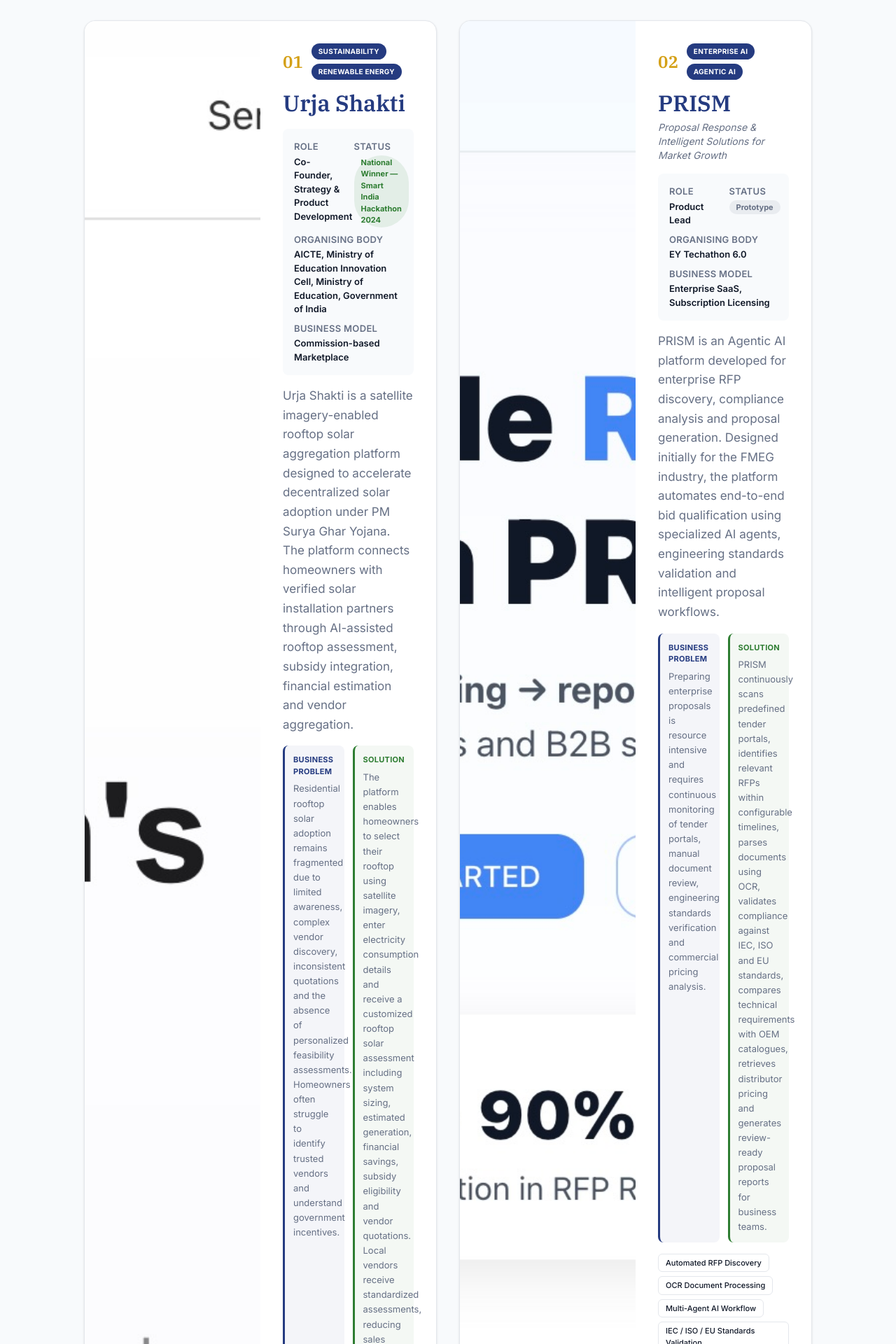
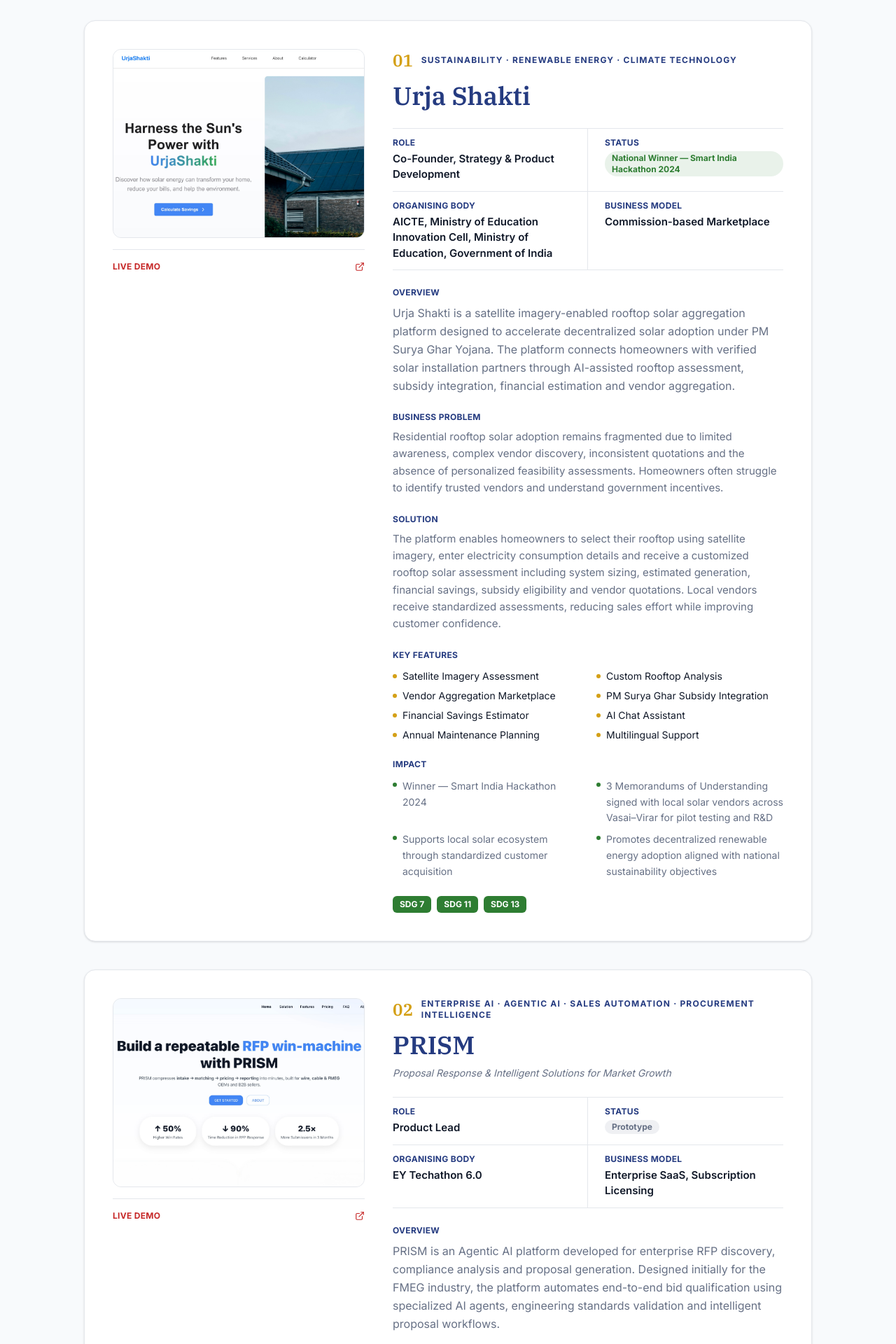
Before and after one commit to bhushannaik20/bhushan-portfolio, a Next.js app: page / in a window 1280 px wide. Shown: the part 4040-5960 px from the top of the page at 70% size. Built offline with nearby package versions, Linux system fonts and the light colour scheme.

Commit message:
Fix broken card layout: revert to single-column full-width cards with clean metadata grid

```diff
--- a/components/consulting/CaseBlock.tsx
+++ b/components/consulting/CaseBlock.tsx
@@ -13,127 +13,117 @@
   const orderNumber = String(index + 1).padStart(2, "0");
 
   return (
-    <div className="overflow-hidden rounded-2xl border border-border bg-white shadow-sm">
-      <div className="grid grid-cols-1 lg:grid-cols-2">
-        <div className="relative aspect-[4/3] lg:aspect-auto">
+    <div className="rounded-2xl border border-border bg-white p-6 shadow-sm lg:p-10">
+      <div className="grid grid-cols-1 gap-10 lg:grid-cols-[360px_1fr]">
+        <div>
+          <div className="relative aspect-[4/3] overflow-hidden rounded-xl border border-border bg-surface">
             <Image
               src={`/images/consulting/${caseItem.id}/cover.jpg`}
               alt={caseItem.title}
               fill
               className="object-cover"
-            sizes="(max-width: 1024px) 100vw, 50vw"
+              sizes="(max-width: 1024px) 100vw, 360px"
             />
           </div>
 
-        <div className="flex flex-col p-6 lg:p-8">
-          <div className="flex items-center gap-3">
-            <span className="font-serif text-2xl font-bold text-gold">
-              {orderNumber}
+          <Link
+            href={caseItem.presentationDeckUrl}
+            target="_blank"
+            rel="noopener noreferrer"
+            className="mt-4 flex items-center justify-between border-t border-border pt-4 text-xs font-bold uppercase tracking-wide text-crimson"
+          >
+            Presentation Deck
+            <ExternalLink className="h-3.5 w-3.5" strokeWidth={2} />
+          </Link>
+        </div>
+
+        <div>
+          <p className="text-xs font-bold uppercase tracking-[0.1em] text-navy">
+            {caseItem.consultingDomain.join(" · ")}
+          </p>
+
+          <h3 className="mt-3 font-serif text-4xl font-bold leading-tight text-navy">
+            {caseItem.title}
+          </h3>
+
+          <div className="mt-6 grid grid-cols-1 border-t border-border sm:grid-cols-2">
+            <div className="border-b border-border py-3 sm:border-r sm:pr-6">
+              <p className="text-xs font-bold uppercase tracking-wide text-navy">
+                Domain
+              </p>
+              <p className="mt-1 text-[15px] font-semibold text-text-primary">
+                {caseItem.consultingDomain.join(" · ")}
+              </p>
+            </div>
+            <div className="border-b border-border py-3 sm:pl-6">
+              <p className="text-xs font-bold uppercase tracking-wide text-navy">
+                Client
+              </p>
+              <p className="mt-1 text-[15px] font-semibold text-text-primary">
+                {caseItem.client}
+              </p>
+            </div>
+            <div className="border-b border-border py-3 sm:border-r sm:pr-6">
+              <p className="text-xs font-bold uppercase tracking-wide text-navy">
+                Organising Body
+              </p>
+              <p className="mt-1 text-[15px] font-semibold text-text-primary">
+                {caseItem.organisingBody.join(", ")}
+              </p>
+            </div>
+            <div className="border-b border-border py-3 sm:pl-6">
+              <p className="text-xs font-bold uppercase tracking-wide text-navy">
+                {caseItem.competition ? "Competition" : "Status"}
+              </p>
+              <p className="mt-1 text-[15px] font-semibold text-text-primary">
+                {caseItem.competition ?? caseItem.status}
+              </p>
+            </div>
+          </div>
+
+          <div className="mt-6">
+            <p className="text-xs font-bold uppercase tracking-wide text-navy">
+              Overview
+            </p>
+            <p className="mt-2 text-[15px] leading-relaxed text-text-muted lg:text-base">
+              {caseItem.executiveSummary}
+            </p>
+          </div>
+
+          <div className="mt-6">
+            <p className="text-xs font-bold uppercase tracking-wide text-navy">
+              Business Challenge
+            </p>
+            <p className="mt-2 text-[15px] leading-relaxed text-text-muted">
+              {caseItem.businessChallenge}
+            </p>
+          </div>
+
+          <div className="mt-6">
+            <p className="text-xs font-bold uppercase tracking-wide text-navy">
+              Strategic Recommendation
+            </p>
+            <div className="mt-3 grid grid-cols-1 gap-x-6 gap-y-2 sm:grid-cols-2">
+              {caseItem.strategicRecommendation.map((point, i) => (
+                <div key={i} className="flex items-start gap-2">
+                  <span className="mt-1.5 h-1.5 w-1.5 shrink-0 rounded-full bg-gold" />
+                  <span className="text-sm leading-relaxed text-text-muted">
+                    {point}
                   </span>
-            <div className="flex flex-wrap gap-1.5">
-              {caseItem.consultingDomain.slice(0, 2).map((d) => (
-                <span
-                  key={d}
-                  className="rounded-full bg-navy px-2.5 py-1 text-[10px] font-bold uppercase tracking-wide text-white"
-                >
-                  {d}
-                </span>
+                </div>
               ))}
             </div>
           </div>
 
-          <h3 className="mt-3 font-serif text-2xl font-bold text-navy lg:text-[32px]">
-            {caseItem.title}
-          </h3>
-
-          <div className="mt-4 grid grid-cols-2 gap-x-4 gap-y-2 rounded-lg bg-surface p-4 text-[13px]">
-            <div>
-              <p className="font-semibold uppercase tracking-wide text-text-muted">
-                Client
-              </p>
-              <p className="mt-0.5 font-semibold text-text-primary">
-                {caseItem.client}
-              </p>
-            </div>
-            <div>
-              <p className="font-semibold uppercase tracking-wide text-text-muted">
-                Status
-              </p>
-              <span className="mt-0.5 inline-block rounded-full bg-navy/10 px-2.5 py-0.5 text-[11px] font-bold text-navy">
-                {caseItem.status}
-              </span>
-            </div>
-            <div className="col-span-2">
-              <p className="font-semibold uppercase tracking-wide text-text-muted">
-                Organising Body
-              </p>
-              <p className="mt-0.5 font-semibold text-text-primary">
-                {caseItem.organisingBody.join(", ")}
-              </p>
-            </div>
-            {caseItem.competition && (
-              <div className="col-span-2">
-                <p className="font-semibold uppercase tracking-wide text-text-muted">
-                  Competition
-                </p>
-                <p className="mt-0.5 font-semibold text-text-primary">
-                  {caseItem.competition}
-                </p>
-              </div>
-            )}
-          </div>
-
-          <p className="mt-4 text-[15px] leading-relaxed text-text-muted lg:text-[17px]">
-            {caseItem.executiveSummary}
-          </p>
-
-          <div className="mt-4 rounded-lg border-l-[3px] border-navy bg-navy/5 p-3">
-            <p className="text-[11px] font-bold uppercase tracking-wide text-navy">
-              Business Challenge
-            </p>
-            <p className="mt-1.5 text-[13px] leading-relaxed text-text-muted">
-              {caseItem.businessChallenge}
-            </p>
-          </div>
-
-          <div className="mt-4">
-            <p className="text-[11px] font-bold uppercase tracking-wide text-navy">
-              Strategic Recommendation
-            </p>
-            <ul className="mt-2 space-y-1.5">
-              {caseItem.strategicRecommendation.slice(0, 5).map((point, i) => (
-                <li
-                  key={i}
-                  className="flex gap-2 text-[13px] leading-relaxed text-text-muted"
-                >
-                  <span className="mt-1.5 h-1 w-1 shrink-0 rounded-full bg-forest" />
-                  {point}
-                </li>
-              ))}
-            </ul>
-          </div>
-
-          <div className="mt-4 flex flex-wrap gap-1.5">
+          <div className="mt-6 flex flex-wrap gap-2">
             {caseItem.frameworks.map((framework) => (
               <span
                 key={framework}
-                className="rounded-md bg-forest px-2.5 py-1 text-[11px] font-bold text-white"
+                className="rounded-md bg-forest px-2.5 py-1 text-xs font-bold text-white"
               >
                 {framework}
               </span>
             ))}
-          </div>
-
-          <div className="mt-auto pt-6">
-            <Link
-              href={caseItem.presentationDeckUrl}
-              target="_blank"
-              rel="noopener noreferrer"
-              className="inline-flex w-full items-center justify-center gap-2 rounded-lg bg-navy px-6 py-3 text-xs font-bold uppercase tracking-wide text-white transition-colors hover:bg-navy-light"
-            >
-              Presentation Deck
-              <ExternalLink className="h-3.5 w-3.5" strokeWidth={2} />
-            </Link>
           </div>
         </div>
       </div>
--- a/components/consulting/ConsultingSection.tsx
+++ b/components/consulting/ConsultingSection.tsx
@@ -17,7 +17,7 @@
           transformation and financial inclusion.
         </p>
 
-        <div className="mt-16 grid grid-cols-1 gap-8 lg:grid-cols-2">
+        <div className="mt-16 space-y-10">
           {CONSULTING_CASES.map((caseItem, index) => (
             <CaseBlock key={caseItem.id} caseItem={caseItem} index={index} />
           ))}
--- a/components/innovation/InnovationSection.tsx
+++ b/components/innovation/InnovationSection.tsx
@@ -17,7 +17,7 @@
           engineering, healthcare and embedded systems.
         </p>
 
-        <div className="mt-16 grid grid-cols-1 gap-8 lg:grid-cols-2">
+        <div className="mt-16 space-y-10">
           {PROJECTS.map((project, index) => (
             <ProjectBlock key={project.id} project={project} index={index} />
           ))}
--- a/components/innovation/ProjectBlock.tsx
+++ b/components/innovation/ProjectBlock.tsx
@@ -14,166 +14,168 @@
   const orderNumber = String(index + 1).padStart(2, "0");
 
   return (
-    <div className="overflow-hidden rounded-2xl border border-border bg-white shadow-sm">
-      <div className="grid grid-cols-1 lg:grid-cols-2">
-        {/* Image column */}
-        <div className="relative aspect-[4/3] lg:aspect-auto">
+    <div className="rounded-2xl border border-border bg-white p-6 shadow-sm lg:p-10">
+      <div className="grid grid-cols-1 gap-10 lg:grid-cols-[360px_1fr]">
+        {/* Image + CTA */}
+        <div>
+          <div className="relative aspect-[4/3] overflow-hidden rounded-xl border border-border bg-surface">
             <Image
               src={`/images/projects/${project.id}/cover.jpg`}
               alt={project.title}
               fill
               className="object-cover"
-            sizes="(max-width: 1024px) 100vw, 50vw"
+              sizes="(max-width: 1024px) 100vw, 360px"
             />
           </div>
 
-        {/* Content column */}
-        <div className="flex flex-col p-6 lg:p-8">
+          {(project.liveDemoUrl || project.publicationUrl) && (
+            <Link
+              href={project.liveDemoUrl ?? project.publicationUrl ?? "#"}
+              target="_blank"
+              rel="noopener noreferrer"
+              className="mt-4 flex items-center justify-between border-t border-border pt-4 text-xs font-bold uppercase tracking-wide text-crimson"
+            >
+              {project.liveDemoUrl ? "Live Demo" : "View Publication"}
+              <ExternalLink className="h-3.5 w-3.5" strokeWidth={2} />
+            </Link>
+          )}
+        </div>
+
+        {/* Content */}
+        <div>
           <div className="flex items-center gap-3">
             <span className="font-serif text-2xl font-bold text-gold">
               {orderNumber}
             </span>
-            <div className="flex flex-wrap gap-1.5">
-              {project.metadata.domain.slice(0, 2).map((d) => (
-                <span
-                  key={d}
-                  className="rounded-full bg-navy px-2.5 py-1 text-[10px] font-bold uppercase tracking-wide text-white"
-                >
-                  {d}
-                </span>
-              ))}
-            </div>
+            <p className="text-xs font-bold uppercase tracking-[0.1em] text-navy">
+              {project.metadata.domain.join(" · ")}
+            </p>
           </div>
 
-          <h3 className="mt-3 font-serif text-2xl font-bold text-navy lg:text-[32px]">
+          <h3 className="mt-3 font-serif text-4xl font-bold leading-tight text-navy">
             {project.title}
           </h3>
           {project.subtitle && (
-            <p className="mt-1 text-sm italic text-text-muted">
+            <p className="mt-2 text-sm italic text-text-muted">
               {project.subtitle}
             </p>
           )}
 
-          <div className="mt-4 grid grid-cols-2 gap-x-4 gap-y-2 rounded-lg bg-surface p-4 text-[13px]">
-            <div>
-              <p className="font-semibold uppercase tracking-wide text-text-muted">
+          {/* Metadata 2x2 grid */}
+          <div className="mt-6 grid grid-cols-1 border-t border-border sm:grid-cols-2">
+            <div className="border-b border-border py-3 sm:border-r sm:pr-6">
+              <p className="text-xs font-bold uppercase tracking-wide text-navy">
                 Role
               </p>
-              <p className="mt-0.5 font-semibold text-text-primary">
+              <p className="mt-1 text-[15px] font-semibold text-text-primary">
                 {project.metadata.role}
               </p>
             </div>
-            <div>
-              <p className="font-semibold uppercase tracking-wide text-text-muted">
+            <div className="border-b border-border py-3 sm:pl-6">
+              <p className="text-xs font-bold uppercase tracking-wide text-navy">
                 Status
               </p>
               <span
-                className={`mt-0.5 inline-block rounded-full px-2.5 py-0.5 text-[11px] font-bold ${getStatusBadgeClasses(
+                className={`mt-1 inline-block rounded-full px-2.5 py-0.5 text-xs font-bold ${getStatusBadgeClasses(
                   project.metadata.status
                 )}`}
               >
                 {project.metadata.status}
               </span>
             </div>
-            <div className="col-span-2">
-              <p className="font-semibold uppercase tracking-wide text-text-muted">
+            <div className="border-b border-border py-3 sm:border-r sm:pr-6">
+              <p className="text-xs font-bold uppercase tracking-wide text-navy">
                 Organising Body
               </p>
-              <p className="mt-0.5 font-semibold text-text-primary">
+              <p className="mt-1 text-[15px] font-semibold text-text-primary">
                 {project.metadata.organisingBody.join(", ")}
               </p>
             </div>
             {project.metadata.businessModel && (
-              <div className="col-span-2">
-                <p className="font-semibold uppercase tracking-wide text-text-muted">
+              <div className="border-b border-border py-3 sm:pl-6">
+                <p className="text-xs font-bold uppercase tracking-wide text-navy">
                   Business Model
                 </p>
-                <p className="mt-0.5 font-semibold text-text-primary">
+                <p className="mt-1 text-[15px] font-semibold text-text-primary">
                   {project.metadata.businessModel}
                 </p>
               </div>
             )}
           </div>
 
-          <p className="mt-4 text-[15px] leading-relaxed text-text-muted lg:text-[17px]">
+          <div className="mt-6">
+            <p className="text-xs font-bold uppercase tracking-wide text-navy">
+              Overview
+            </p>
+            <p className="mt-2 text-[15px] leading-relaxed text-text-muted lg:text-base">
               {project.executiveOverview}
             </p>
+          </div>
 
-          <div className="mt-4 grid grid-cols-1 gap-3 sm:grid-cols-2">
-            <div className="rounded-lg border-l-[3px] border-navy bg-navy/5 p-3">
-              <p className="text-[11px] font-bold uppercase tracking-wide text-navy">
+          <div className="mt-6">
+            <p className="text-xs font-bold uppercase tracking-wide text-navy">
               Business Problem
             </p>
-              <p className="mt-1.5 text-[13px] leading-relaxed text-text-muted">
+            <p className="mt-2 text-[15px] leading-relaxed text-text-muted">
               {project.businessProblem}
             </p>
           </div>
-            <div className="rounded-lg border-l-[3px] border-forest bg-forest/5 p-3">
-              <p className="text-[11px] font-bold uppercase tracking-wide text-forest">
+
+          <div className="mt-6">
+            <p className="text-xs font-bold uppercase tracking-wide text-navy">
               Solution
             </p>
-              <p className="mt-1.5 text-[13px] leading-relaxed text-text-muted">
+            <p className="mt-2 text-[15px] leading-relaxed text-text-muted">
               {project.solution}
             </p>
           </div>
-          </div>
 
           {project.keyFeatures && (
-            <div className="mt-4 flex flex-wrap gap-1.5">
-              {project.keyFeatures.slice(0, 6).map((feature) => (
-                <span
-                  key={feature}
-                  className="rounded-md border border-border px-2.5 py-1 text-[11px] font-medium text-text-primary"
-                >
+            <div className="mt-6">
+              <p className="text-xs font-bold uppercase tracking-wide text-navy">
+                Key Features
+              </p>
+              <div className="mt-3 grid grid-cols-1 gap-x-6 gap-y-2 sm:grid-cols-2">
+                {project.keyFeatures.map((feature) => (
+                  <div key={feature} className="flex items-center gap-2">
+                    <span className="h-1.5 w-1.5 shrink-0 rounded-full bg-gold" />
+                    <span className="text-sm text-text-primary">
                       {feature}
                     </span>
+                  </div>
                 ))}
+              </div>
             </div>
           )}
 
-          <div className="mt-4">
-            <p className="text-[11px] font-bold uppercase tracking-wide text-navy">
+          <div className="mt-6">
+            <p className="text-xs font-bold uppercase tracking-wide text-navy">
               Impact
             </p>
-            <ul className="mt-2 space-y-1.5">
+            <div className="mt-3 grid grid-cols-1 gap-x-6 gap-y-2 sm:grid-cols-2">
               {project.impact.map((point, i) => (
-                <li
-                  key={i}
-                  className="flex gap-2 text-[13px] leading-relaxed text-text-muted"
-                >
-                  <span className="mt-1.5 h-1 w-1 shrink-0 rounded-full bg-forest" />
+                <div key={i} className="flex items-start gap-2">
+                  <span className="mt-1.5 h-1.5 w-1.5 shrink-0 rounded-full bg-forest" />
+                  <span className="text-sm leading-relaxed text-text-muted">
                     {point}
-                </li>
+                  </span>
+                </div>
               ))}
-            </ul>
+            </div>
           </div>
 
           {project.sdgs && (
-            <div className="mt-4 flex flex-wrap gap-1.5">
+            <div className="mt-6 flex flex-wrap gap-2">
               {project.sdgs.map((sdg) => (
                 <span
                   key={sdg}
-                  className="rounded-md bg-forest px-2.5 py-1 text-[11px] font-bold text-white"
+                  className="rounded-md bg-forest px-2.5 py-1 text-xs font-bold text-white"
                 >
                   {sdg}
                 </span>
               ))}
             </div>
           )}
-
-          <div className="mt-auto pt-6">
-            {(project.liveDemoUrl || project.publicationUrl) && (
-              <Link
-                href={project.liveDemoUrl ?? project.publicationUrl ?? "#"}
-                target="_blank"
-                rel="noopener noreferrer"
-                className="inline-flex w-full items-center justify-center gap-2 rounded-lg bg-navy px-6 py-3 text-xs font-bold uppercase tracking-wide text-white transition-colors hover:bg-navy-light"
-              >
-                {project.liveDemoUrl ? "Live Demo" : "View Publication"}
-                <ExternalLink className="h-3.5 w-3.5" strokeWidth={2} />
-              </Link>
-            )}
-          </div>
         </div>
       </div>
     </div>
```
Lines whose indentation alone changed are shown as unchanged.
